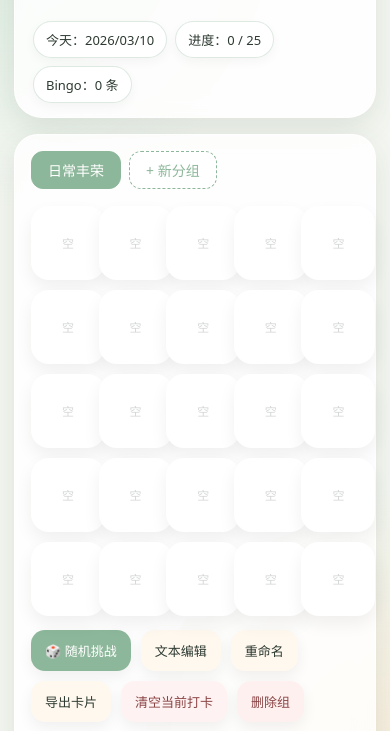
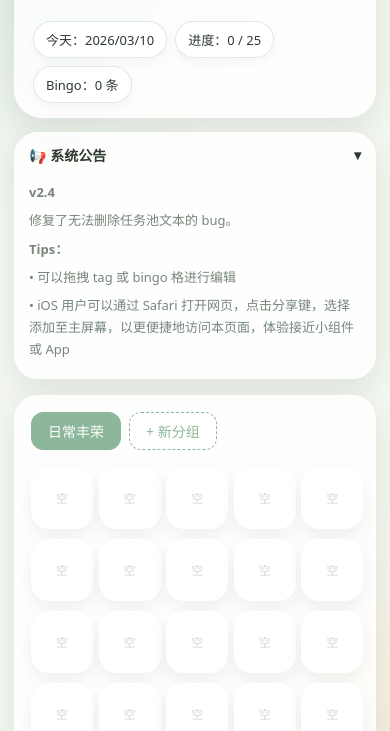
Before and after one commit to cielwuuuu/Human_prosperity_bingo_ciel, a plain HTML site: page index.html in a window 390 px wide. Shown: the part 90-821 px from the top of the page. Drawn offline with nearby package versions, Linux system fonts and the light colour scheme.

Commit message:
index.html

```diff
--- a/index.html
+++ b/index.html
@@ -3,7 +3,7 @@
 <head>
   <meta charset="UTF-8" />
   <meta name="viewport" content="width=device-width, initial-scale=1.0, viewport-fit=cover" />
-  <title>人类丰荣 Bingo v2.3</title>
+  <title>人类丰荣 Bingo v2.4</title>
   <meta name="theme-color" content="#7ea68d" />
   <style>
     :root {
@@ -77,6 +77,53 @@
       box-shadow: var(--shadow);
       padding: 16px;
     }
+.notice-board {
+  margin: 14px 0 0;
+  background: var(--panel);
+  backdrop-filter: blur(10px);
+  border: 1px solid rgba(255,255,255,.65);
+  border-radius: 24px;
+  box-shadow: var(--shadow);
+  padding: 12px 14px;
+}
+
+.notice-head {
+  width: 100%;
+  border: none;
+  background: transparent;
+  padding: 0;
+  display: flex;
+  align-items: center;
+  justify-content: space-between;
+  font-size: 14px;
+  font-weight: 700;
+  color: var(--text);
+  cursor: pointer;
+  box-shadow: none;
+}
+
+.notice-body {
+  padding-top: 10px;
+  color: var(--muted);
+  font-size: 13px;
+  line-height: 1.7;
+}
+
+.notice-body p {
+  margin: 6px 0;
+}
+
+.notice-arrow {
+  transition: transform .2s ease;
+}
+
+.notice-board.collapsed .notice-body {
+  display: none;
+}
+
+.notice-board.collapsed .notice-arrow {
+  transform: rotate(-90deg);
+}
 
     .folder-tabs {
       display: flex;
@@ -109,7 +156,7 @@
 
     .bingo-grid { display: grid; gap: 10px; }
     .item {
-      min-height: 74px;
+      min-height: 62px;
       aspect-ratio: 1 / 1;
       background: var(--card);
       border-radius: 18px;
@@ -117,7 +164,7 @@
       align-items: center;
       justify-content: center;
       text-align: center;
-      font-size: clamp(10px, 2.4vw, 15px);
+      font-size: clamp(9px, 2.2vw, 14px);
       line-height: 1.25;
       cursor: pointer;
       box-shadow: 0 8px 18px rgba(0,0,0,.06);
@@ -352,7 +399,8 @@
     }
 
     .export-card {
-      width: 100%;
+  width: 720px;
+  max-width: 100%;
       background:
         radial-gradient(circle at top left, rgba(174, 215, 191, .28), transparent 32%),
         radial-gradient(circle at bottom right, rgba(255, 219, 176, .24), transparent 28%),
@@ -489,7 +537,19 @@
         </div>
       </div>
     </section>
-
+<section class="notice-board" id="noticeBoard">
+  <button class="notice-head" id="noticeToggle" type="button" aria-expanded="true">
+    <span>📢 系统公告</span>
+    <span class="notice-arrow">▾</span>
+  </button>
+  <div class="notice-body" id="noticeBody">
+    <p><strong>v2.4</strong></p>
+    <p>修复了无法删除任务池文本的 bug。</p>
+    <p><strong>Tips：</strong></p>
+    <p>• 可以拖拽 tag 或 bingo 格进行编辑</p>
+    <p>• iOS 用户可以通过 Safari 打开网页，点击分享键，选择添加至主屏幕，以更便捷地访问本页面，体验接近小组件或 App</p>
+  </div>
+</section>
     <div class="layout">
       <section class="panel">
         <div class="folder-tabs" id="folderTabs"></div>
@@ -1082,8 +1142,8 @@
         await new Promise(resolve => setTimeout(resolve, 80));
 
         const canvas = await html2canvas(node, {
-          backgroundColor: null,
-          scale: 2,
+  backgroundColor: null,
+  scale: window.devicePixelRatio > 2 ? 2 : window.devicePixelRatio,
           useCORS: true,
           logging: false
         });
@@ -1367,7 +1427,12 @@
       refreshAchievements(true);
     }
 
-    document.getElementById('tagInput').onkeydown = (e) => e.key === 'Enter' && addTagFromInput();
+    document.getElementById('tagInput').addEventListener('keydown', (e) => {
+  if (e.key === 'Enter') {
+    e.preventDefault();
+    addTagFromInput();
+  }
+});
 
     document.getElementById('editAllBtn').onclick = () => {
       document.getElementById('editorArea').value = cur().tasks.join('\n');
@@ -1409,9 +1474,19 @@
     document.getElementById('downloadExportBtn').onclick = downloadExportCard;
 
     document.getElementById('exportUsername').addEventListener('input', buildExportCard);
-    document.getElementById('exportNote').addEventListener('input', buildExportCard);
+document.getElementById('exportNote').addEventListener('input', buildExportCard);
 
-    draw();
+const noticeBoard = document.getElementById('noticeBoard');
+const noticeToggle = document.getElementById('noticeToggle');
+
+if (noticeBoard && noticeToggle) {
+  noticeToggle.addEventListener('click', () => {
+    const collapsed = noticeBoard.classList.toggle('collapsed');
+    noticeToggle.setAttribute('aria-expanded', String(!collapsed));
+  });
+}
+
+draw();
   </script>
 </body>
 </html>
```
